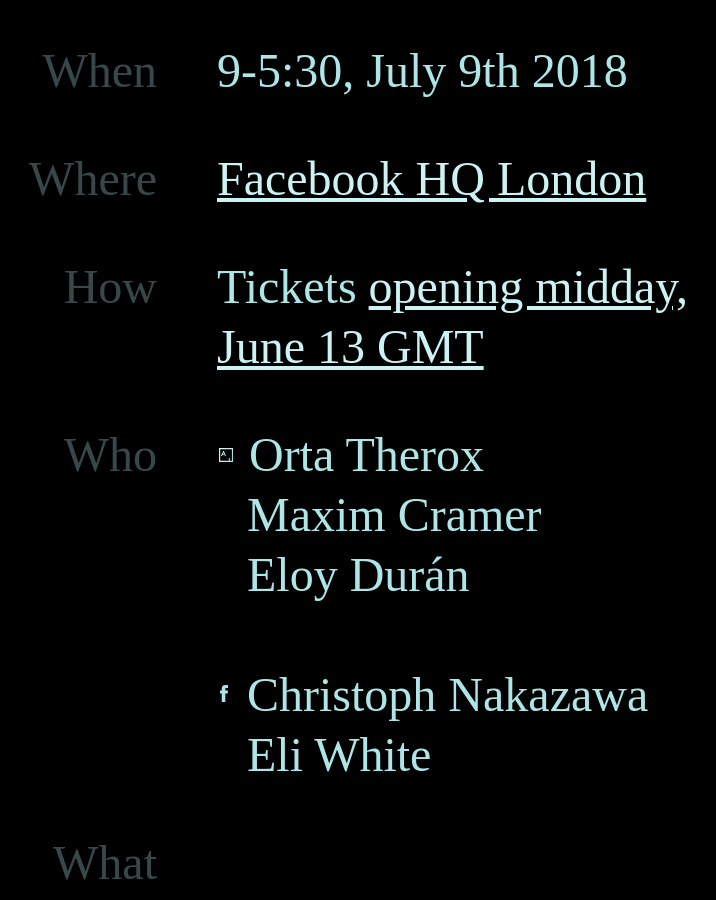
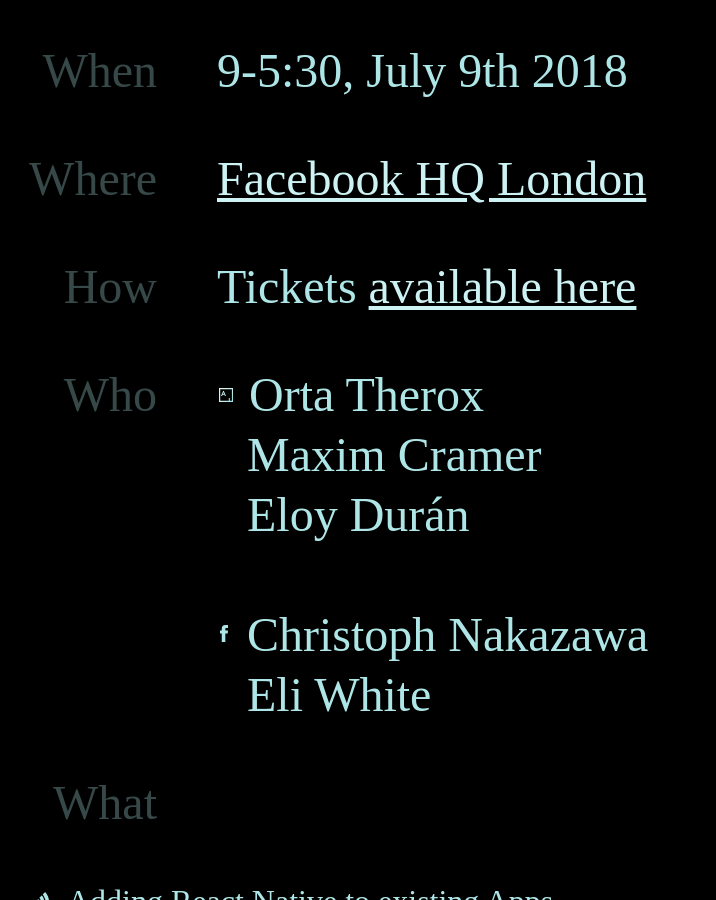
Before and after one commit to buteindai5c/artsy.github.io, a Jekyll site: the page artsy-x-react-native.html, which Jekyll copies as it is, in a window 1280 px wide and 900 px high, scrolled down 1775 px. Shown: the whole window, without its empty margins (259-975 px from the left). Built offline with Jekyll 4.4.1, drawn with Linux system fonts in a browser that asks for light colours; Markdown is read by kramdown in place of the engine named in the settings.

Commit message:
Update wording of tickets

```diff
--- a/artsy-x-react-native.html
+++ b/artsy-x-react-native.html
@@ -147,7 +147,7 @@
     <p>
       <span>Where</span><a href='https://citymapper.com/directions?endaddress=1+Rathbone+Square%2C+Fitzrovia%2C+London+W1T+1FB%2C+UK&endcoord=51.516785%2C-0.13408&endname=1+Rathbone+Square%2C+London%2C+UK&set_region=uk-london&startaddress=Westminster%2C+London+SW1A+0AA&startcoord=51.500755%2C-0.124626&startname=Big+Ben'>Facebook HQ London</a></p>
     <p>
-      <span>How</span>Tickets <a href='https://www.eventbrite.com/e/artsy-x-react-native-tickets-46525383675'>opening midday, June 13 GMT</a></p>
+      <span>How</span>Tickets <a href='https://www.eventbrite.com/e/artsy-x-react-native-tickets-46525383675'>available here</a></p>
     <p>
       <span>Who</span>
       <span class="icon" style='width:20px;'>
```
